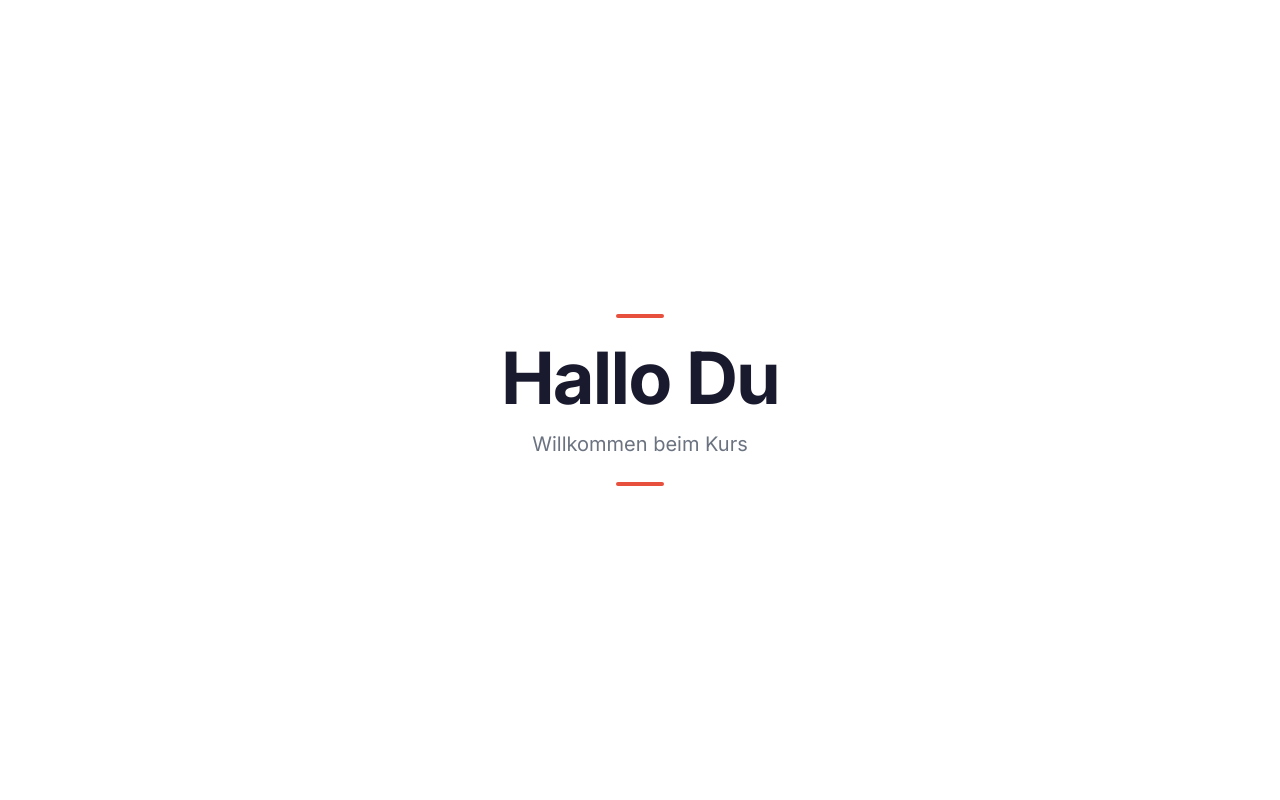
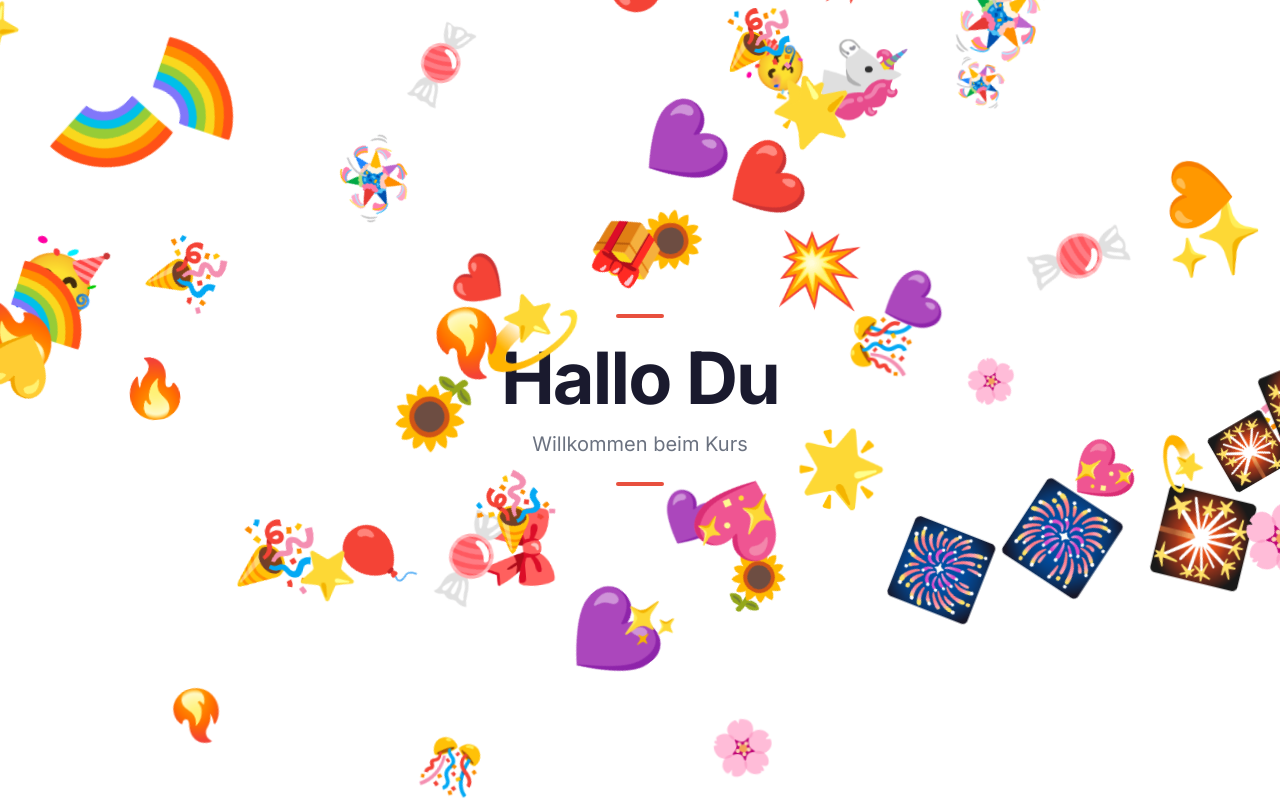
Before and after one commit to PhilippMeissner/vibe-coding-bootcamp, a Next.js app: page / in a window 1280 px wide. Built offline with nearby package versions, Linux system fonts and the light colour scheme.

Commit message:
feat: Konfettiregen als neues Feature hinzugefügt

```diff
--- a/app/globals.css
+++ b/app/globals.css
@@ -44,6 +44,39 @@ body {
   padding: 0.1em 0;
 }
 
+/* ── Konfetti-Feuerwerk ── */
+
+@keyframes confetti {
+  0% {
+    transform: translate(0, 0) rotate(0deg) scale(0.3);
+    opacity: 0;
+    animation-timing-function: cubic-bezier(0.1, 0.7, 0.3, 1);
+  }
+  10% {
+    opacity: 1;
+  }
+  35% {
+    /* Höhepunkt der Explosion */
+    transform: translate(var(--dx), var(--dy)) rotate(var(--rot)) scale(1);
+    opacity: 1;
+    animation-timing-function: cubic-bezier(0.5, 0, 0.9, 0.6);
+  }
+  90% {
+    opacity: 1;
+  }
+  100% {
+    /* fällt nach unten aus dem Bild */
+    transform: translate(var(--dx), var(--fall)) rotate(var(--rot-end)) scale(1);
+    opacity: 0;
+  }
+}
+
+.animate-confetti {
+  animation-name: confetti;
+  animation-fill-mode: both;
+  will-change: transform, opacity;
+}
+
 /* ── Akzentlinie ── */
 
 .accent-bar {
--- a/app/page.tsx
+++ b/app/page.tsx
@@ -1,12 +1,14 @@
 import Welcome from "@/components/Welcome";
 import ShimmerQuote from "@/components/ShimmerQuote";
 import BootcampFooter from "@/components/BootcampFooter";
+import ConfettiFireworks from "@/components/ConfettiFireworks";
 
 export default function Home() {
   const motto = process.env.NEXT_PUBLIC_MOTTO;
 
   return (
     <main className="min-h-screen flex flex-col">
+      <ConfettiFireworks />
       <div className="flex-1 flex items-center justify-center px-6">
         {motto ? <ShimmerQuote text={motto} /> : <Welcome />}
       </div>
--- /dev/null
+++ b/components/ConfettiFireworks.tsx
@@ -0,0 +1,95 @@
+"use client";
+
+import { useEffect, useState } from "react";
+
+const EMOJIS = [
+  "🎉", "🎊", "🥳", "✨", "🎈", "🌟", "💥", "🎆", "🎇", "🌈",
+  "💖", "💛", "💚", "💙", "💜", "❤️", "🧡", "⭐", "🔥", "🍬",
+  "🎁", "🦄", "🌸", "🌻", "🍭", "💫", "🎀", "🪅",
+];
+const PIECES_PER_BURST = 70;
+
+type Piece = {
+  id: number;
+  emoji: string;
+  left: number;
+  dx: number;
+  dy: number;
+  fall: number;
+  rotate: number;
+  rotateEnd: number;
+  duration: number;
+  delay: number;
+  size: number;
+};
+
+let counter = 0;
+
+function createBurst(): Piece[] {
+  return Array.from({ length: PIECES_PER_BURST }, () => {
+    const angle = Math.random() * Math.PI * 2;
+    const distance = 180 + Math.random() * 320;
+    const rotate = (Math.random() - 0.5) * 720;
+    return {
+      id: counter++,
+      emoji: EMOJIS[Math.floor(Math.random() * EMOJIS.length)],
+      left: 10 + Math.random() * 80,
+      dx: Math.cos(angle) * distance,
+      dy: Math.sin(angle) * distance - 160,
+      fall: 90 + Math.random() * 40,
+      rotate,
+      rotateEnd: rotate + (Math.random() - 0.5) * 540,
+      duration: 2.8 + Math.random() * 1.4,
+      delay: Math.random() * 0.15,
+      size: 2.6 + Math.random() * 2.8,
+    };
+  });
+}
+
+export default function ConfettiFireworks() {
+  const [pieces, setPieces] = useState<Piece[]>([]);
+
+  useEffect(() => {
+    const fire = () => {
+      const burst = createBurst();
+      setPieces((prev) => [...prev, ...burst]);
+      const ids = new Set(burst.map((p) => p.id));
+      window.setTimeout(() => {
+        setPieces((prev) => prev.filter((p) => !ids.has(p.id)));
+      }, 4500);
+    };
+
+    fire();
+    const interval = window.setInterval(fire, 3000);
+    return () => window.clearInterval(interval);
+  }, []);
+
+  return (
+    <div
+      aria-hidden
+      className="pointer-events-none fixed inset-0 overflow-hidden z-50"
+    >
+      {pieces.map((p) => (
+        <span
+          key={p.id}
+          className="absolute top-[18%] animate-confetti"
+          style={
+            {
+              left: `${p.left}%`,
+              fontSize: `${p.size}rem`,
+              "--dx": `${p.dx}px`,
+              "--dy": `${p.dy}px`,
+              "--fall": `${p.fall}vh`,
+              "--rot": `${p.rotate}deg`,
+              "--rot-end": `${p.rotateEnd}deg`,
+              animationDuration: `${p.duration}s`,
+              animationDelay: `${p.delay}s`,
+            } as React.CSSProperties
+          }
+        >
+          {p.emoji}
+        </span>
+      ))}
+    </div>
+  );
+}
```
Also changed, not shown: 1 other file (tests, documents, lock files or other folders).
